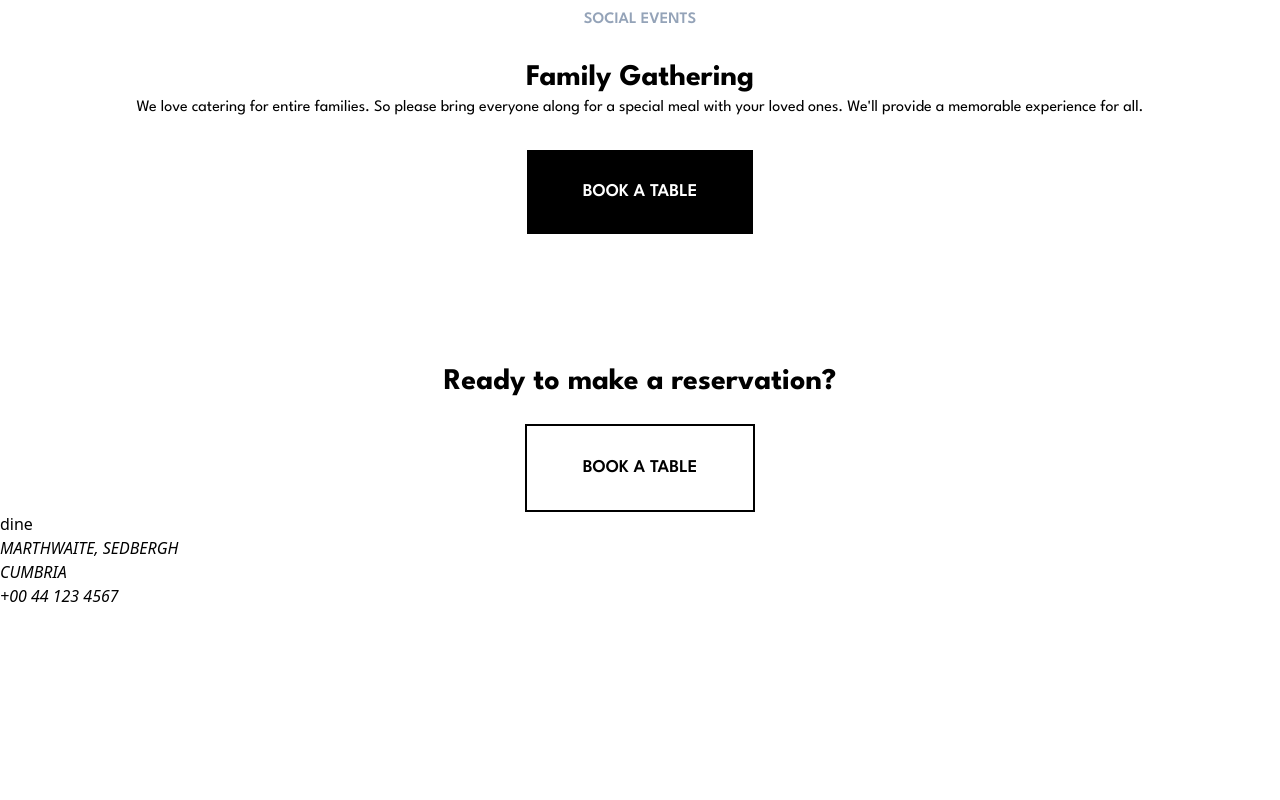
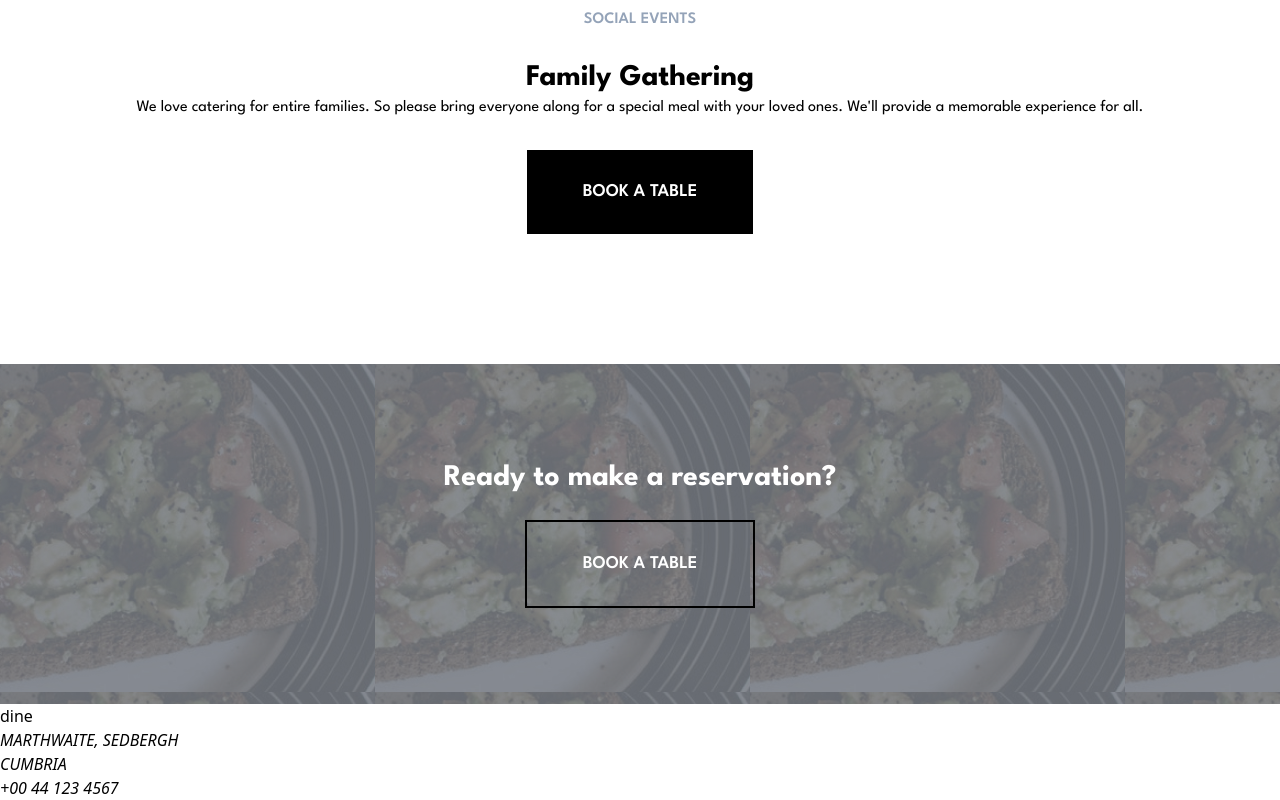
Before and after one commit to JoshDagat/restaurant, a React (Create React App) app: page / in a window 1280 px wide. Shown: the part 5171-5971 px from the top of the page. Before the commit the page ends 5779 px from the top, so only its background shows below. Built offline with nearby package versions, Linux system fonts and the light colour scheme; the HTML template or start-up script is replaced by a standard one.

Commit message:
Add backgroudn to CTA section

```diff
--- a/src/components/CTA.tsx
+++ b/src/components/CTA.tsx
@@ -1,6 +1,40 @@
+import ctaIMG from "../assets/reservation-bg-mobile.jpg"
+
+// text-white bg-no-repeat bg-[position:54%_52%]
+//     relative
+//     after:content-['']
+//     after:absolute
+//     after:top-0
+//     after:left-0
+//     after:w-full
+//     after:h-full
+//     after:bg-gray-200
+//     after:opacity-50
+//     after:-z-10
+
 const CTA = () => {
   return (
-    <section id="cta" className="text-center px-6">
+    <section id="cta" className="text-center px-6  py-24 text-white relative
+    after:content-['']
+    after:bg-[url('/src/assets/reservation-bg-mobile.jpg')]
+    after:absolute
+    after:h-full
+    after:w-full
+    after:top-0
+    after:left-0
+    after:-z-20
+    before:content-['']
+    before:absolute
+    before:h-full
+    before:w-full
+    before:top-0
+    before:left-0
+    before:-z-10
+    before:bg-gray-900
+    before:bg-opacity-50
+    "
+    style={{background: ctaIMG}}
+    >
         <p className="text-3xl font-bold mb-6">Ready to make a reservation?</p>
         <button className="text-lg font-semibold border-2 border-black py-7 px-14 bg-transparent">BOOK A TABLE</button>
     </section>
```
